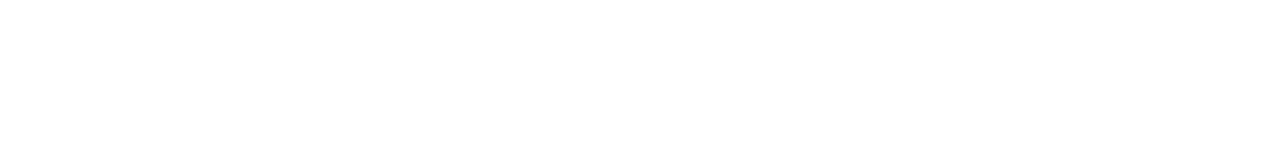
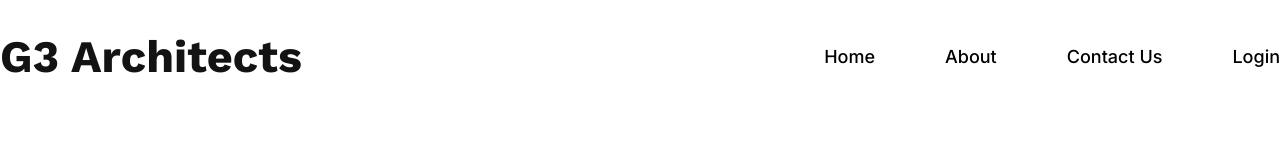
Before and after one commit to IkramHussainSiyam/G3-Architect, a plain HTML site: page index.html in a window 1280 px wide. Drawn offline with nearby package versions, Linux system fonts and the light colour scheme.

Commit message:
added navbar

```diff
--- a/assets/css/style.css
+++ b/assets/css/style.css
@@ -13,6 +13,11 @@ body {
   background: white;
 }
 /* ---- prerequisites ---- */
+ul, a {
+  list-style: none;
+  text-decoration: none;
+  color: #000;
+}
 /* fonts and typhography */
 h1 {
   font-family: 'playfair display', serif;
@@ -25,15 +30,18 @@ h2 {
   font-size: 2.8125rem;
   font-weight: 700;
   color: #131313;
+  margin-bottom: 1.5rem;
 }
 h3, h4 {
   font-size: 1.25rem;
   font-weight: 600;
   font-family: 'work sans', sans-serif;
   color: #131313;
+  margin-bottom: .625rem;
 }
 h4 {
   color: #727272;
+  margin-bottom: 0;
 }
 p, span {
   color: #727272;
@@ -64,3 +72,22 @@ p, span {
 /* ---------------------------
       Navbar stylings
 --------------------------- */
+#navbar {
+  padding-block: 30px;
+}
+.nav-container {
+  display: flex;
+  align-items: center;
+  justify-content: space-between;
+}
+.nav-container .logo h2 {
+  margin-bottom: 0;
+}
+.nav-container .menus ul {
+  display: flex;
+  align-items: center;
+  gap: 70px;
+  font-size: 1.125rem;
+  font-family: 'inter', sans-serif;
+  font-weight: 500;
+}
--- a/index.html
+++ b/index.html
@@ -13,7 +13,21 @@
     <!----------------------------
           navbar structure
     ----------------------------->
-    <nav id="navbar"></nav>
+    <nav id="navbar">
+      <div class="nav-container container">
+        <div class="logo">
+          <h2>G3 Architects</h2>
+        </div>
+        <div class="menus">
+          <ul>
+            <li><a href="">Home</a></li>
+            <li><a href="">About</a></li>
+            <li><a href="">Contact Us</a></li>
+            <li><a href="">Login</a></li>
+          </ul>
+        </div>
+      </div>
+    </nav>
     <!----------------------------
           main hero section
     ----------------------------->
```
